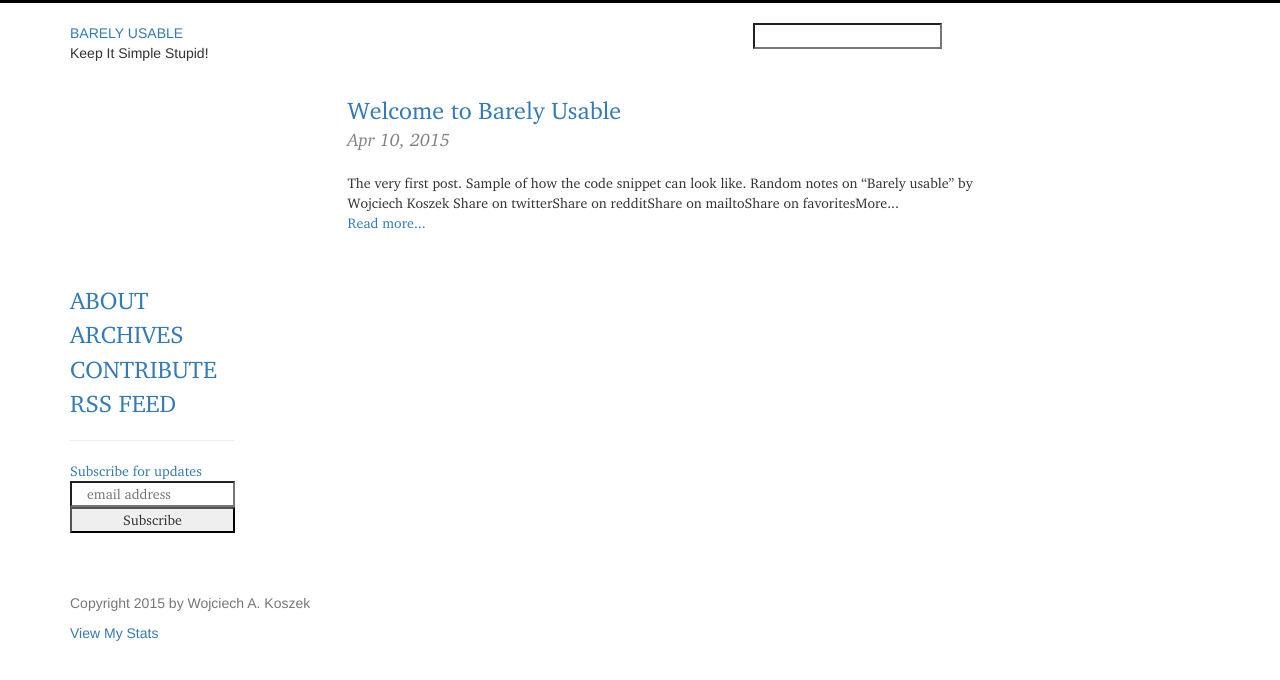
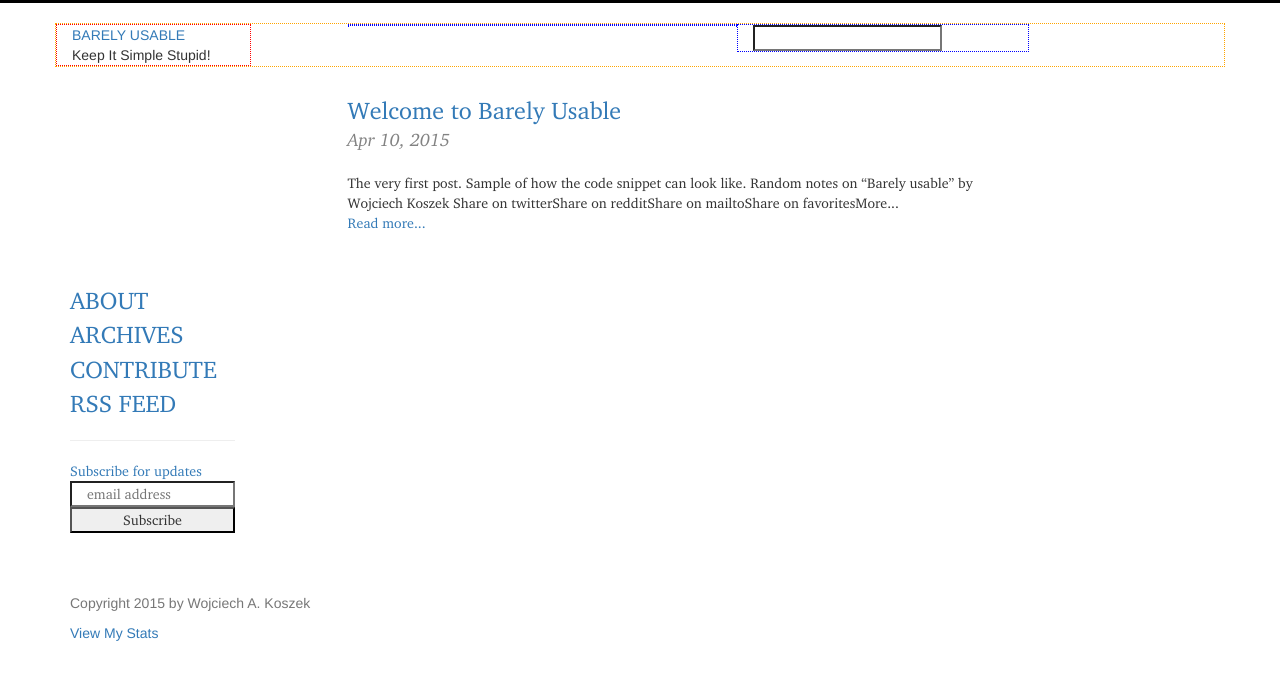
Before and after one commit to wkoszek/barelyusable, a Jekyll site: the page built from index.html, in a window 1280 px wide. Shown: the top 680 px of the page. Built offline with Jekyll 4.4.1, drawn with Linux system fonts in a browser that asks for light colours; nearby versions of some CDN libraries; comment, search, counter and statistics services are not loaded.

Commit message:
Bring some changes to improve mobile experience.

```diff
--- a/_includes/header.html
+++ b/_includes/header.html
@@ -2,15 +2,15 @@
 
 
 	<header class="main">
-		<div class="row" style="border: datted 1px orange">
-			<div class="col-md-2 col-xs-12 col-sm-12" style="border: datted 1px red">
+		<div class="row" style="border: dotted 1px orange">
+			<div class="col-md-2 col-xs-12 col-sm-12" style="border: dotted 1px red">
 				<a href="/">{{ site.title }}</a>
 				<br>
 				Keep It Simple Stupid!
 			</div>
-			<div class="col-md-4 col-md-offset-1 hidden-sm hidden-xs" style="border: datted 1px blue">
+			<div class="col-md-4 col-md-offset-1 hidden-sm hidden-xs" style="border: dotted 1px blue">
 			</div>
-			<div class="col-md-3 col-xs-12 col-sm-12" style="border: datted 1px blue; align: right;">
+			<div class="col-md-3 col-xs-12 col-sm-12" style="border: dotted 1px blue; align: right;">
 					<script type="text/javascript">
 					(function(w,d,t,u,n,s,e){w['SwiftypeObject']=n;w[n]=w[n]||function(){
 					(w[n].q=w[n].q||[]).push(arguments);};s=d.createElement(t);
--- a/_layouts/page.html
+++ b/_layouts/page.html
@@ -1,6 +1,7 @@
 ---
 layout: default
 ---
+<div class="col-md-12 col-xs-12 col-sm-12">
 	<div class="post">
 		<header class="post-header">
 			<h1 class="post-title">{{ page.title }}</h1>
@@ -10,3 +11,4 @@ layout: default
 			{{ content }}
 		</article>
 	</div>
+</div>
```
Lines whose indentation alone changed are shown as unchanged.
